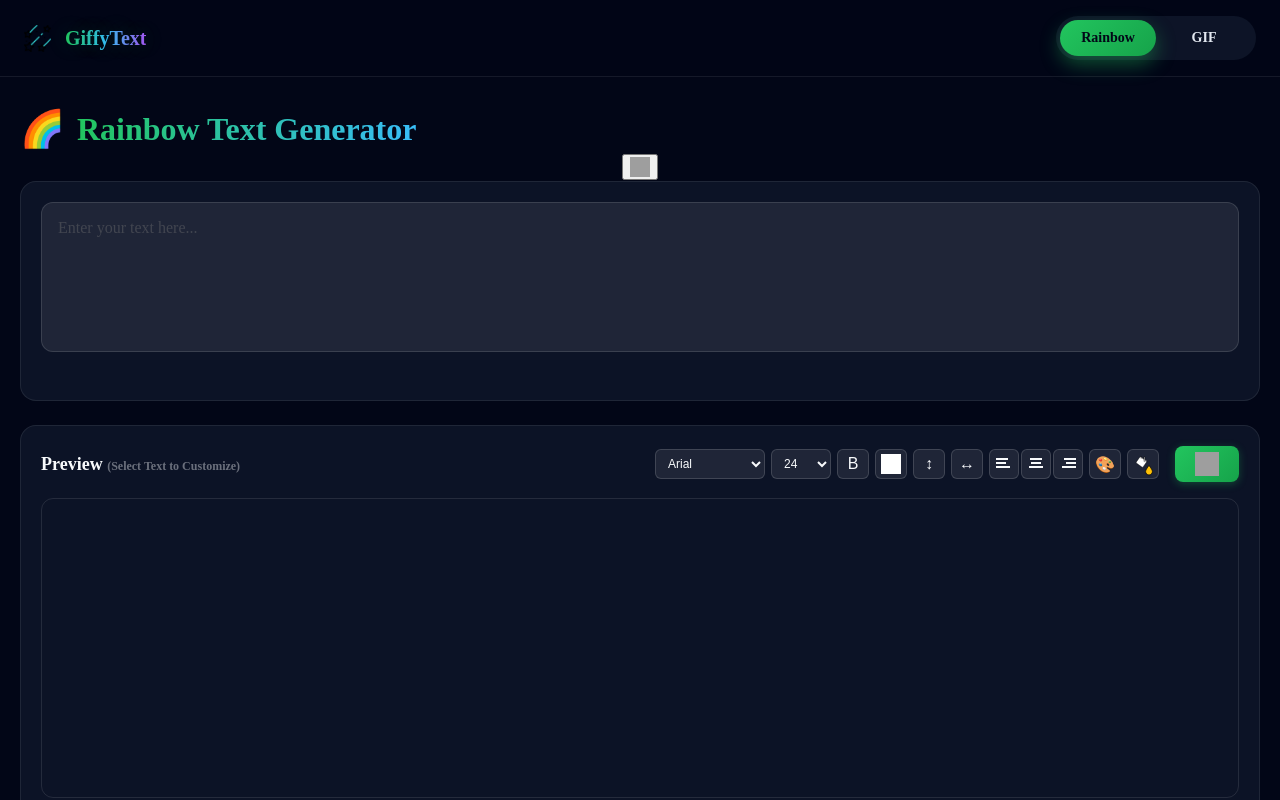
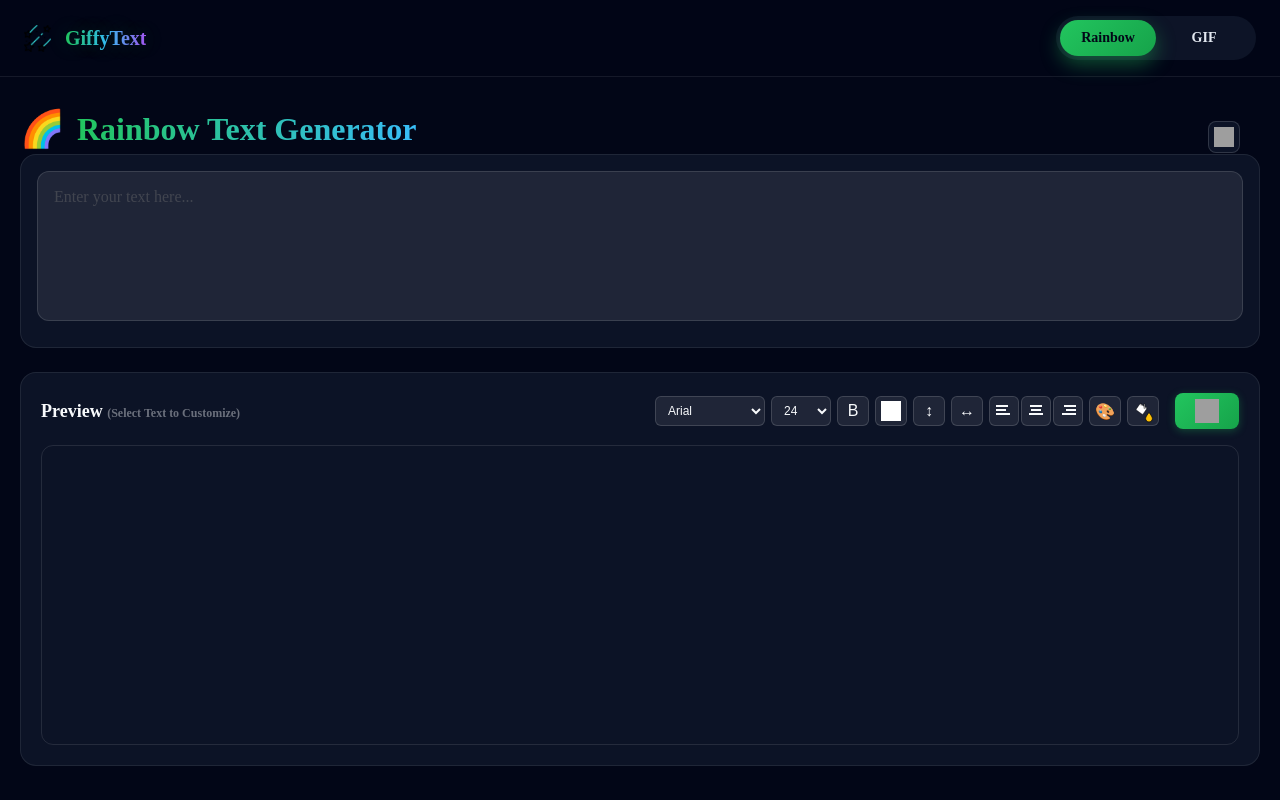
Before and after one commit to faiz-ak/Giffy, a React (Vite) app: page /rainbow in a window 1280 px wide. Built offline with nearby package versions, Linux system fonts and the light colour scheme; grey boxes are pictures that could not be loaded; a web font is replaced by a local one.

Commit message:
Update Rainbow.css

```diff
--- a/src/Rainbow.css
+++ b/src/Rainbow.css
@@ -16,6 +16,7 @@
   text-align: center;
   margin-bottom: 0;
   width: 100%;
+  position: relative;
 }
 
 .tool-header h1 {
@@ -69,14 +70,41 @@
 .left-section {
   background: rgba(15, 23, 42, 0.85);
   border-radius: 16px;
-  padding: 20px;
+  padding: 16px;
   border: 1px solid rgba(255,255,255,0.08);
   height: auto !important;
-  min-height: 220px;
+  min-height: auto;
 }
 
 .text-input-container {
   margin-bottom: 6px;
+  position: relative;
+}
+
+.header-upload-btn {
+  position: absolute;
+  right: 20px;
+  top: 50%;
+  transform: translateY(0%);
+  width: 32px;
+  height: 32px;
+  padding: 0;
+  border-radius: 8px;
+  background: rgba(15, 23, 42, 0.85);
+  border: 1px solid rgba(255, 255, 255, 0.15);
+  color: rgba(255, 255, 255, 0.7);
+  cursor: pointer;
+  display: flex;
+  align-items: center;
+  justify-content: center;
+  transition: all 0.3s ease;
+}
+
+.header-upload-btn:hover {
+  background: rgba(15, 23, 42, 0.95);
+  border-color: rgba(34, 197, 94, 0.5);
+  color: rgba(255, 255, 255, 0.9);
+  transform: translateY(0%) scale(1.05);
 }
 
 .upload-file-btn {
@@ -245,7 +273,7 @@
 .background-popup {
   position: absolute;
   top: 100%;
-  left: 0;
+  right: 0;
   margin-top: 4px;
   background: rgba(15, 23, 42, 0.95);
   border: 1px solid rgba(255,255,255,0.2);
@@ -255,6 +283,7 @@
   backdrop-filter: blur(10px);
   z-index: 1000;
   min-width: 280px;
+  max-width: 320px;
 }
 
 .gradient-popup label,
@@ -1008,6 +1037,20 @@
   color: #f8fafc;
   border: 1px solid rgba(255,255,255,0.2);
   font-size: 12px;
+}
+
+.toolbar-controls .toolbar-btn {
+  border: 1px solid rgba(255,255,255,0.2);
+  background: rgba(255,255,255,0.1);
+  color: #f8fafc;
+  border-radius: 4px;
+  cursor: pointer;
+  transition: all 0.2s ease;
+}
+
+.toolbar-controls .toolbar-btn:hover {
+  background: rgba(34, 197, 94, 0.2);
+  border-color: rgba(34, 197, 94, 0.4);
 }
 
 .toolbar-font-select {
@@ -1883,7 +1926,8 @@
 
 /* Height adjustments */
 .left-section {
-  height: 260px;
+  height: auto;
+  padding: 16px;
 }
 
 .right-section {
```
